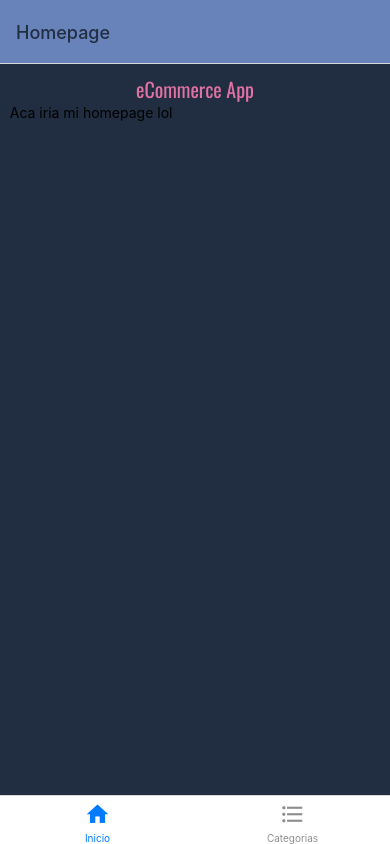
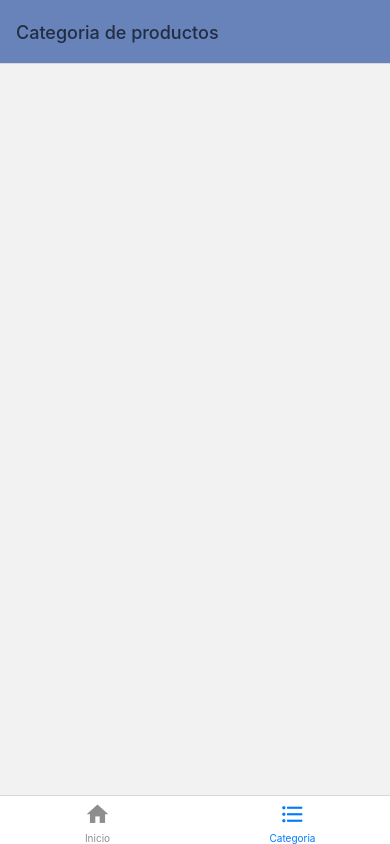
Before and after one commit to CaraRota/mobileApp, a React Native app: screen /Categoria in a window 390 px wide. Built offline with nearby package versions, Linux system fonts and the light colour scheme; no server answers.

Commit message:
Change Stack name to avoid nested stacks

```diff
--- a/src/navigation/CategoriesStack.jsx
+++ b/src/navigation/CategoriesStack.jsx
@@ -10,14 +10,14 @@ const Stack = createNativeStackNavigator();
 const CategoriesStack = () => {
     return (
         <Stack.Navigator
-            initialRouteName='Categorias'
+            initialRouteName='Categoria'
             screenOptions={{
                 headerStyle: {
                     backgroundColor: colors.secondaryBlue,
                 },
                 headerTintColor: colors.backgroundColor,
             }}>
-            <Stack.Screen name='Categorias' component={Categories} />
+            <Stack.Screen name='Categoria de productos' component={Categories} />
         </Stack.Navigator>
     );
 };
--- a/src/navigation/Navigator.jsx
+++ b/src/navigation/Navigator.jsx
@@ -26,7 +26,7 @@ const Navigator = () => {
                     }}
                 />
                 <Tab.Screen
-                    name='Categorias'
+                    name='Categoria'
                     component={CategoriesStack}
                     options={{
                         tabBarIcon: ({ color }) => (
```
